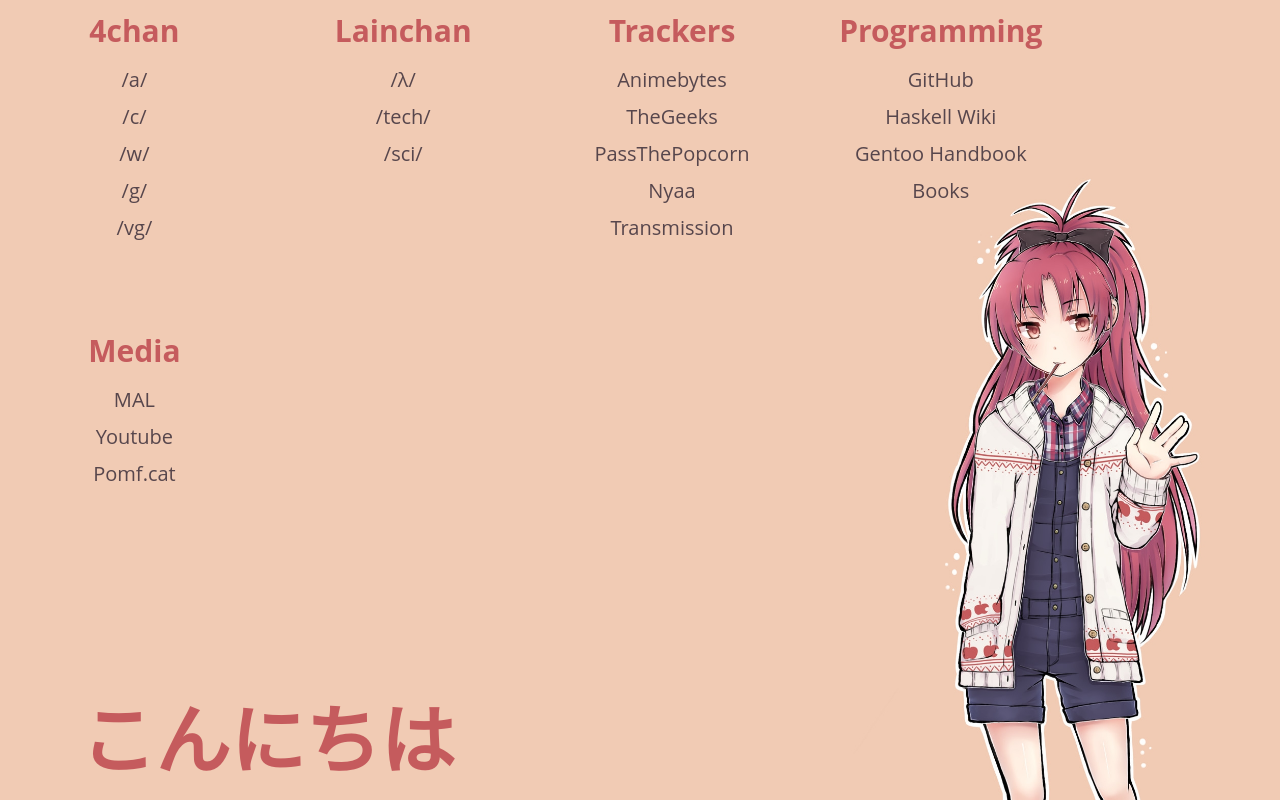
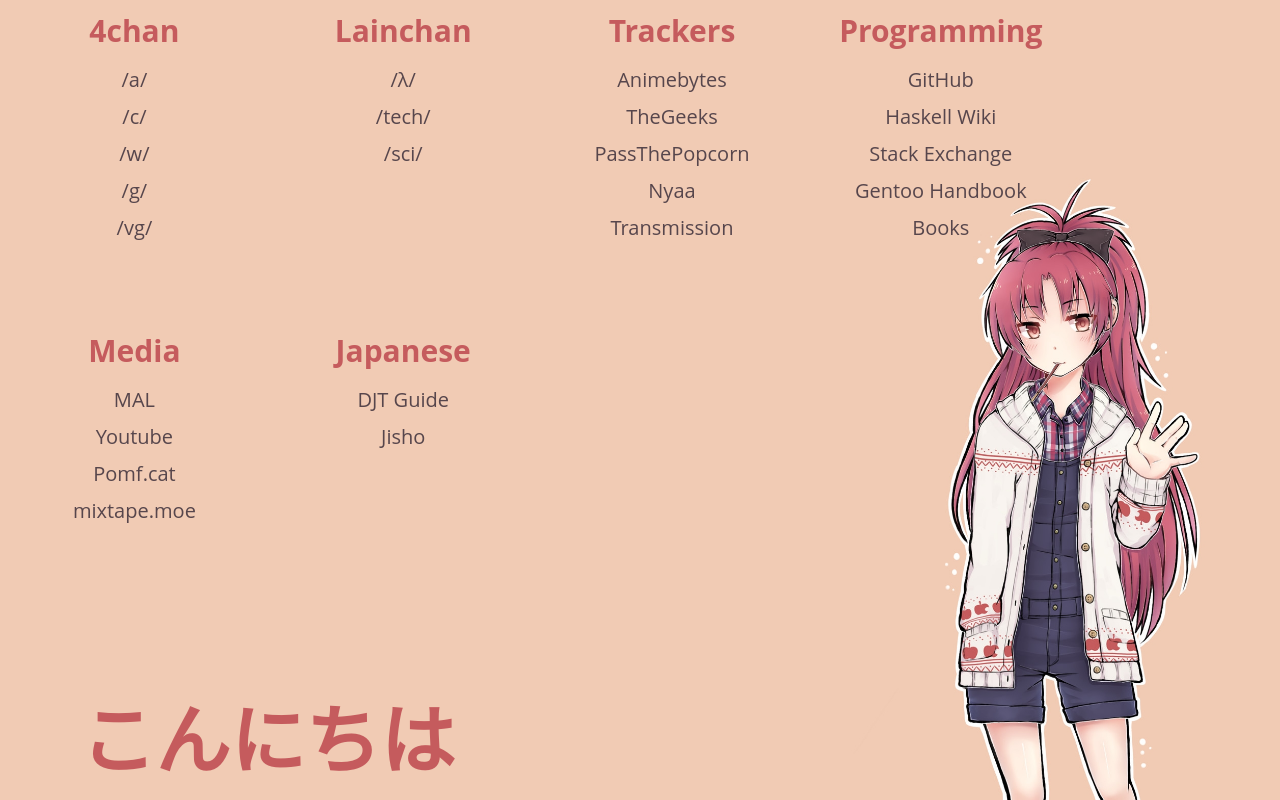
Before and after one commit to blkribbon/homepage, a plain HTML site: page index.html in a window 1280 px wide. Drawn offline with Linux system fonts and the light colour scheme.

Commit message:
added Japanese section

```diff
--- a/index.html
+++ b/index.html
@@ -48,6 +48,7 @@
                 <ul>
                     <li><a href="https://github.com">GitHub</a></li>
                     <li><a href="https://en.wikibooks.org/wiki/Haskell">Haskell Wiki</a></li>
+                    <li><a href="https://cs.stackexchange.com/">Stack Exchange</a></li>
                     <li><a href="https://wiki.gentoo.org/wiki/Handbook:AMD64">Gentoo Handbook</a></li>
                     <li><a href="https://g.sicp.me/books/">Books</a></li>
                 </ul>
@@ -59,6 +60,15 @@
                     <li><a href="http://myanimelist.net/profile/roukah">MAL</a></li>
                     <li><a href="https://youtube.com">Youtube</a></li>
                     <li><a href="https://pomf.cat">Pomf.cat</a></li>
+                    <li><a href="https://mixtape.moe/">mixtape.moe</a></li>
+                </ul>
+            </div>
+
+            <div class="links">
+                <h2>Japanese</h2>
+                <ul>
+                    <li><a href="https://djtguide.neocities.org/">DJT Guide</a></li>
+                    <li><a href="http://jisho.org/">Jisho</a></li>
                 </ul>
             </div>
 
```
